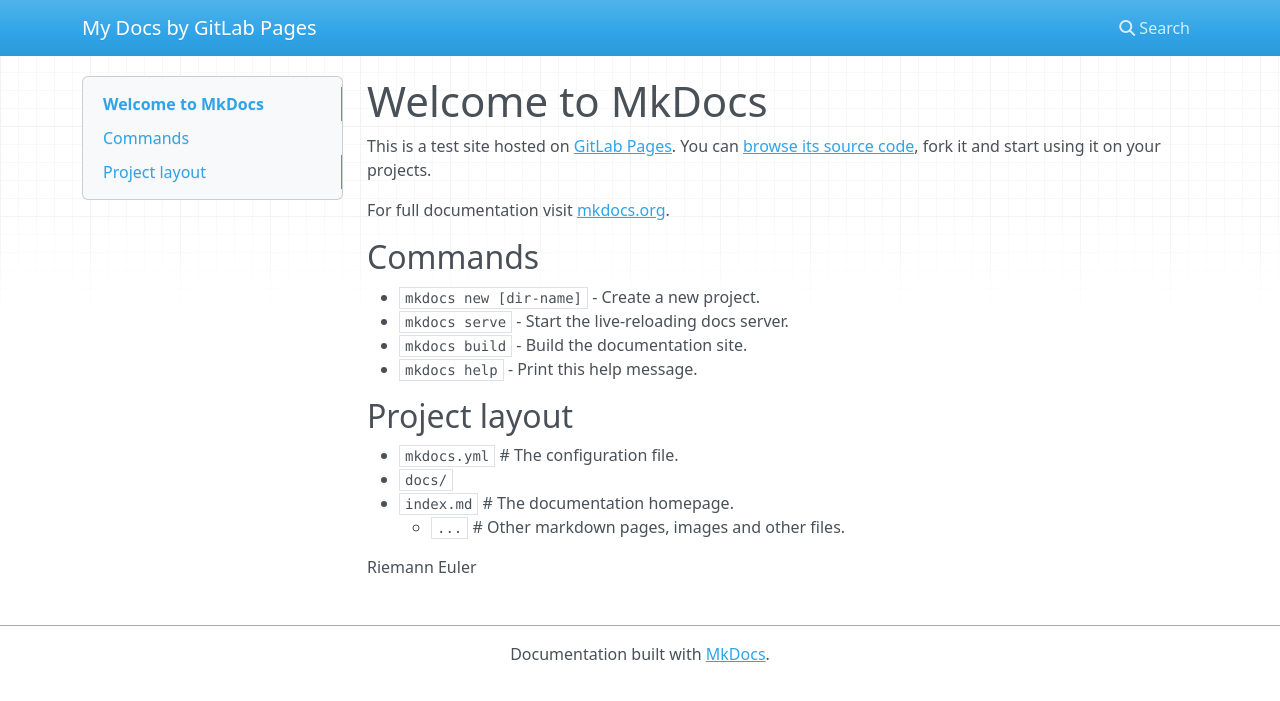
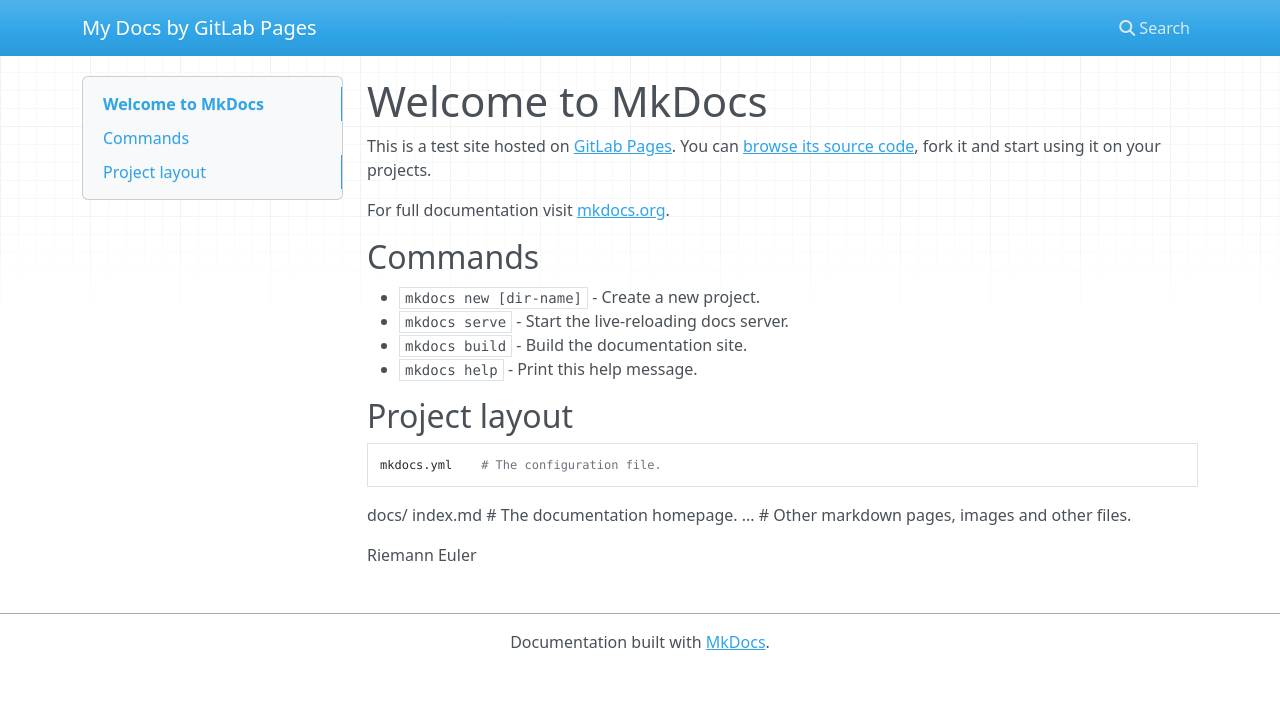
Before and after one commit to Wat-Hoe-Waarom/hackomation2023-TheVAJPAS, an MkDocs documentation site: the page built from docs/index.md, in a window 1280 px wide. Shown: the top 701 px of the page. Built offline with MkDocs 1.6.1, drawn with Linux system fonts in a browser that asks for light colours; nearby versions of some CDN libraries.

Commit message:
changetryal2

```diff
--- a/docs/index.md
+++ b/docs/index.md
@@ -15,10 +15,10 @@ For full documentation visit [mkdocs.org](http://mkdocs.org).
 
 ## Project layout
 
-  * `  mkdocs.yml `   # The configuration file.
-  * `  docs/`
-   * `     index.md `  # The documentation homepage.
-    * `    ...   `    # Other markdown pages, images and other files.
+    mkdocs.yml    # The configuration file.
+   docs/
+       index.md   # The documentation homepage.
+        ...       # Other markdown pages, images and other files.
 
 
 Riemann
```
